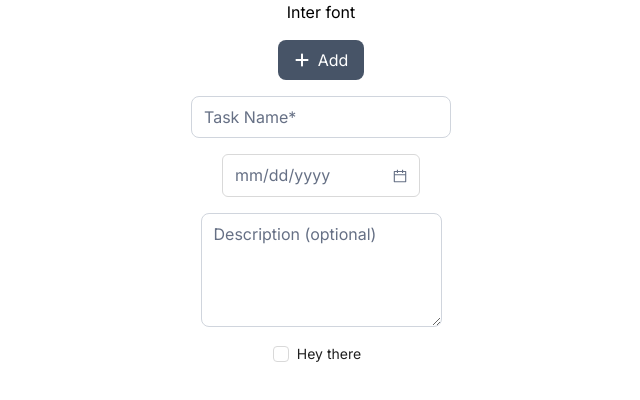
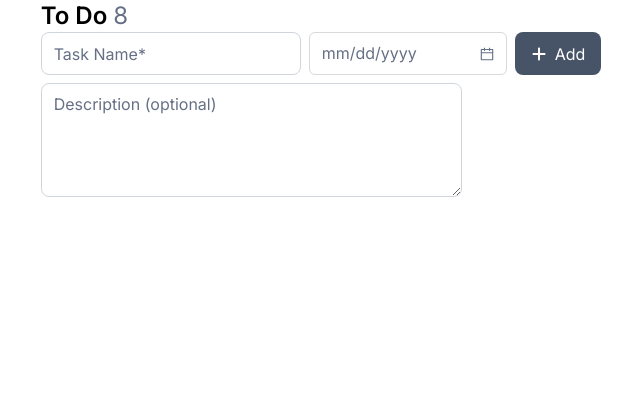
Before and after one commit to stechx1/todo-app, a React (Create React App) app: page / in a window 1280 px wide. Shown: the top 400 px of the page, without its empty margins (319-959 px from the left). Built offline with nearby package versions, Linux system fonts and the light colour scheme.

Commit message:
feat: add todo form

```diff
--- a/src/App.tsx
+++ b/src/App.tsx
@@ -1,18 +1,14 @@
-import { Button, Input, DatePicker, TextArea, Checkbox } from './components';
-import { FaPlus } from 'react-icons/fa6';
+import { TodoForm } from './collections';
 
 function App() {
   return (
     <div className='flex flex-col justify-center items-center gap-4'>
-      <p>Inter font</p>
-      <Button icon={<FaPlus />}>Add</Button>
-      <Input placeholder={'Task Name*'} />
-
-      <DatePicker placeholder='mm/dd/yyyy' format='MM/DD/YYYY' />
-
-      <TextArea placeholder={'Description (optional)'} rows={4} />
-
-      <Checkbox>Hey there</Checkbox>
+      <div>
+        <h1 className='text-2xl font-semibold'>
+          To Do <span className='text-[#667085] font-normal'>{8}</span>
+        </h1>
+        <TodoForm />
+      </div>
     </div>
   );
 }
--- /dev/null
+++ b/src/collections/TodoForm/TodoForm.tsx
@@ -0,0 +1,17 @@
+import { Button, DatePicker, Input, TextArea } from '../../components';
+import { FaPlus } from 'react-icons/fa6';
+export const TodoForm = () => {
+  return (
+    <form className='flex flex-col gap-2'>
+      <div className='flex gap-2'>
+        <Input placeholder='Task Name*' required />
+        <DatePicker placeholder='mm/dd/yyyy' format="MM/DD/YYYY" />
+        <Button icon={<FaPlus />}>Add</Button>
+      </div>
+
+      <div>
+        <TextArea placeholder='Description (optional)' cols={38} />
+      </div>
+    </form>
+  );
+};
--- /dev/null
+++ b/src/collections/TodoForm/index.ts
@@ -0,0 +1 @@
+export * from './TodoForm';
--- /dev/null
+++ b/src/collections/index.ts
@@ -0,0 +1 @@
+export * from './TodoForm';
--- a/src/components/Input/Input.tsx
+++ b/src/components/Input/Input.tsx
@@ -1,24 +1,18 @@
-interface InputProps {
-  type?: string;
-  placeholder: string;
-  value?: string;
-  onChange?: (e: React.ChangeEvent<HTMLInputElement>) => void;
-}
-
-export const Input: React.FC<InputProps> = ({
+export const Input: React.FC<React.InputHTMLAttributes<HTMLInputElement>> = ({
   type = 'text',
   placeholder,
   value,
   onChange,
+  ...props
 }) => {
   return (
     <input
-      required
       type={type}
       placeholder={placeholder}
       value={value}
       onChange={onChange}
       className='border rounded-lg placeholder-[#667085] py-2 px-3 border-[#D0D5DD]'
+      {...props}
     />
   );
 };
```
Also changed, not shown: src/components/Input/TextArea.tsx (+1 -6 lines).
